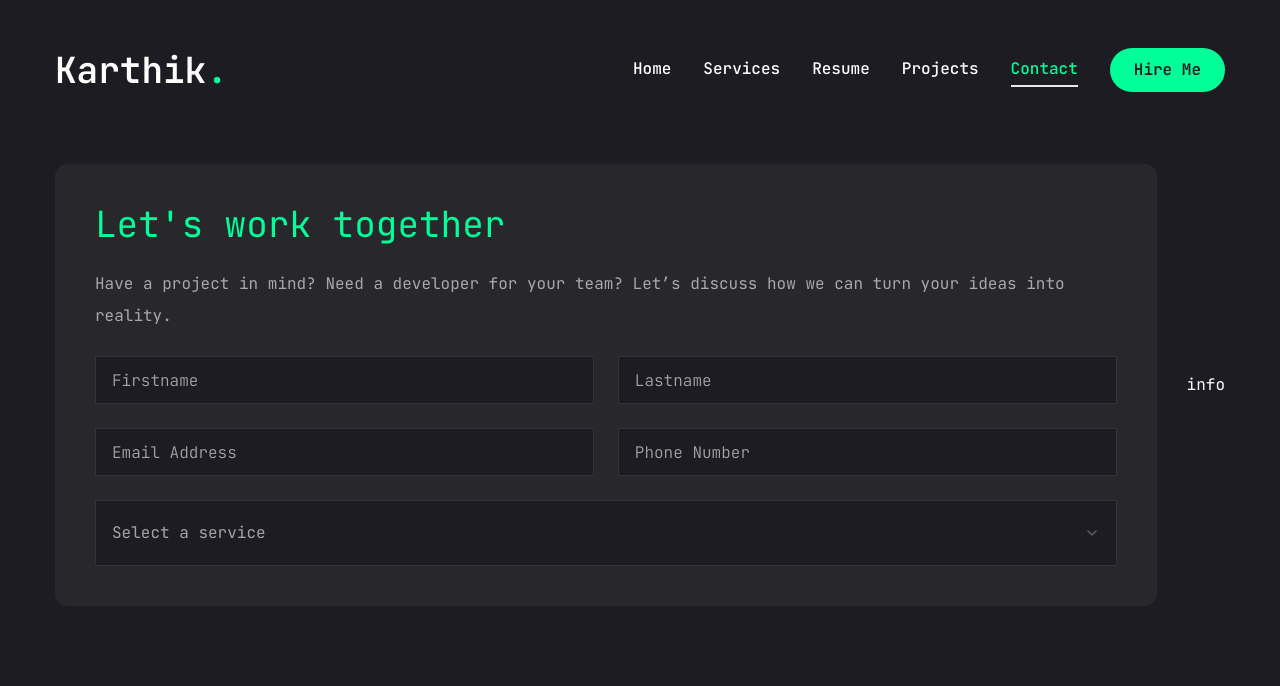
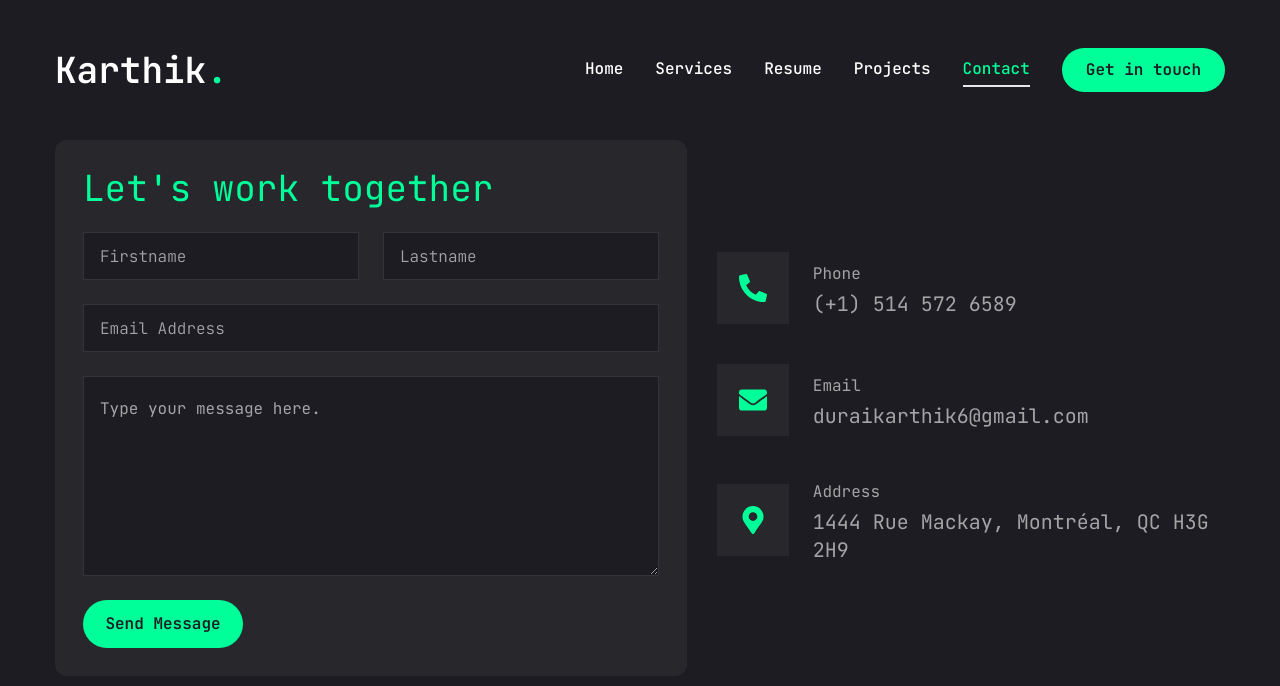
Before and after one commit to karthikdurai-kd/my-portfolio, a Next.js app: page /contact in a window 1280 px wide. Shown: the top 686 px of the page. Built offline with nearby package versions, Linux system fonts and the light colour scheme.

Commit message:
Completed Contact page UI and fixed navigation links

```diff
--- a/app/contact/page.jsx
+++ b/app/contact/page.jsx
@@ -3,6 +3,10 @@
 import { Button } from "@/components/ui/button";
 import { Input } from "@/components/ui/input";
 import { Textarea } from "@/components/ui/textarea";
+import { useRef } from "react";
+import emailjs from "emailjs-com";
+import { ToastContainer, toast } from "react-toastify"; // Ensure correct imports
+import "react-toastify/dist/ReactToastify.css"; // Import toastify styles
 
 import {
   Select,
@@ -24,61 +28,124 @@ const info = [
     icon: <FaPhoneAlt />,
     title: "Phone",
     description: "(+1) 514 572 6589",
+    link: "tel:+15145726589",
   },
   {
     icon: <FaEnvelope />,
     title: "Email",
     description: "duraikarthik6@gmail.com",
+    link: "mailto:duraikarthik6@gmail.com",
   },
   {
     icon: <FaMapMarkerAlt />,
     title: "Address",
     description: "1444 Rue Mackay, Montréal, QC H3G 2H9",
+    link: "https://www.google.com/maps?q=1444+Rue+Mackay,+Montréal,+QC+H3G+2H9",
   },
 ];
 
 const Contact = () => {
+  const form = useRef();
+
+  // handleSubmit event after user clicks send message button
+  const handleSubmit = (e) => {
+    e.preventDefault();
+
+    emailjs
+      .sendForm(
+        process.env.NEXT_PUBLIC_EMAILJS_SERVICE_ID,
+        process.env.NEXT_PUBLIC_EMAILJS_TEMPLATE_ID,
+        form.current,
+        process.env.NEXT_PUBLIC_EMAILJS_USER_ID
+      )
+      .then(
+        (result) => {
+          toast.success("Message sent successfully!"); // Using toast for success
+          console.log(result.text);
+        },
+        (error) => {
+          toast.error("Failed to send message. Please try again."); // Using toast for error
+          console.error(error.text);
+        }
+      );
+
+    // Optional: Reset form fields after submission
+    e.target.reset();
+  };
+
   return (
-    <motion.section className="py-6">
+    <motion.section>
       <div className="container mx-auto">
         <div className="flex flex-col xl:flex-row gap-[30px]">
           {/* Form */}
-          <div className="xl:h-[54%] order-2 xl:order-none">
-            <form className="flex flex-col gap-6 p-10 bg-[#27272c] rounded-xl">
+          <div className="xl:w-[54%] order-2 xl:order-none">
+            <form
+              ref={form}
+              onSubmit={handleSubmit}
+              className="flex flex-col gap-6 p-7 bg-[#27272c] rounded-xl"
+            >
               <h3 className="text-4xl text-accent">Let's work together</h3>
-              <p className="text-white/60">
-                Have a project in mind? Need a developer for your team? Let’s
-                discuss how we can turn your ideas into reality.
-              </p>
-              {/* input */}
               <div className="grid grid-cols-1 md:grid-cols-2 gap-6">
-                <Input type="firstname" placeholder="Firstname" />
-                <Input type="lastname" placeholder="Lastname" />
-                <Input type="email" placeholder="Email Address" />
-                <Input type="phone" placeholder="Phone Number" />
+                <Input
+                  name="firstname"
+                  type="text"
+                  placeholder="Firstname"
+                  required
+                />
+                <Input
+                  name="lastname"
+                  type="text"
+                  placeholder="Lastname"
+                  required
+                />
               </div>
-              {/* select */}
-              <Select>
-                <SelectTrigger className="w-full">
-                  <SelectValue placeholder="Select a service" />
-                </SelectTrigger>
-                <SelectContent>
-                  <SelectGroup>Select a service</SelectGroup>
-                  <SelectItem value="est">Web Development</SelectItem>
-                  <SelectItem value="cst">UI/UX Design</SelectItem>
-                  <SelectItem value="mst">
-                    Cloud Application Development
-                  </SelectItem>
-                </SelectContent>
-              </Select>
+              <Input
+                name="email"
+                type="email"
+                placeholder="Email Address"
+                required
+              />
+              <Textarea
+                name="message"
+                className="h-[200px]"
+                placeholder="Type your message here."
+                required
+              />
+              <Button type="submit" size="md" className="max-w-40 px-3 py-3">
+                Send Message
+              </Button>
             </form>
           </div>
           {/* Info */}
           <div className="flex-1 flex items-center xl:justify-end order-1 xl:order-none mb-8 xl:mb-0">
-            info
+            <ul className="flex flex-col gap-10">
+              {info.map((item, index) => (
+                <li key={index} className="flex items-center gap-6">
+                  <div className="w-[52px] h-[52px] xl:w-[72px] xl:h-[72px] bg-[#27272c] text-accent rounded-md flex items-center justify-center">
+                    <div className="text-[28px]">{item.icon}</div>
+                  </div>
+                  <div className="flex-1">
+                    <p className="text-white/60">{item.title}</p>
+                    <h3 className="text-xl">
+                      <a
+                        href={item.link}
+                        target={item.title === "Address" ? "_blank" : "_self"}
+                        rel="noopener noreferrer"
+                        className="text-white/60 hover:text-accent"
+                      >
+                        {item.description}
+                      </a>
+                    </h3>
+                  </div>
+                </li>
+              ))}
+            </ul>
           </div>
         </div>
       </div>
+
+      {/* Toast Container */}
+      <ToastContainer />
     </motion.section>
   );
 };
--- a/app/page.jsx
+++ b/app/page.jsx
@@ -20,19 +20,20 @@ const Home = () => {
               Technologies.
             </p>
             <div className="flex flex-col xl:flex-row items-center gap-8">
-              <Button
+              {/* Download CV Button not needed for now */}
+              {/* <Button
                 variant="outline"
                 size="lg"
                 className="uppercase flex items-center gap-2"
               >
                 <span>Download CV</span>
                 <FiDownload className="text-xl" />
-              </Button>
+              </Button> */}
               <div className="mb-8 xl:mb-0">
                 {/* Adding Social Links icom component */}
                 <Social
                   containerStyles="flex gap-4"
-                  iconStyles="w-12 h-12 border-accent rounded-full flex justify-center items-center text-accent text-base hover:bg-accent hover:text-primary hover:transition-all duration-500 "
+                  iconStyles="w-16 h-16 border-2 border-accent rounded-full flex justify-center items-center text-accent text-base hover:bg-accent hover:text-primary hover:border-accent hover:transition-all duration-500"
                 />
               </div>
             </div>
--- a/components/Header.jsx
+++ b/components/Header.jsx
@@ -19,8 +19,8 @@ const Header = () => {
         {/* Desktop Nav and Hire Me button */}
         <div className="hidden xl:flex items-center gap-8">
           <Nav />
-          <Link href="/contact">
-            <Button>Hire Me</Button>
+          <Link href="mailto:duraikarthik6@gmail.com">
+            <Button>Get in touch</Button>
           </Link>
         </div>
 
--- a/components/Social.jsx
+++ b/components/Social.jsx
@@ -5,11 +5,11 @@ import { FaGithub, FaLinkedin } from "react-icons/fa";
 const socials = [
   {
     icon: <FaGithub />,
-    path: "",
+    path: "https://github.com/karthikdurai-kd",
   },
   {
     icon: <FaLinkedin />,
-    path: "",
+    path: "https://www.linkedin.com/in/karthikdurai98/",
   },
 ];
 
--- a/components/ui/textarea.jsx
+++ b/components/ui/textarea.jsx
@@ -1,18 +1,19 @@
-import * as React from "react"
+import * as React from "react";
 
-import { cn } from "@/lib/utils"
+import { cn } from "@/lib/utils";
 
 const Textarea = React.forwardRef(({ className, ...props }, ref) => {
   return (
-    (<textarea
+    <textarea
       className={cn(
-        "flex min-h-[80px] w-full rounded-md border border-slate-200 bg-white px-3 py-2 text-base ring-offset-white placeholder:text-slate-500 focus-visible:outline-none focus-visible:ring-2 focus-visible:ring-slate-950 focus-visible:ring-offset-2 disabled:cursor-not-allowed disabled:opacity-50 md:text-sm dark:border-slate-800 dark:bg-slate-950 dark:ring-offset-slate-950 dark:placeholder:text-slate-400 dark:focus-visible:ring-slate-300",
+        "flex min-h-[80px] w-full rounded-md border border-white/10 bg-primary px-4 py-5 text-base placeholder:text-white/60 focus-visible:outline-none focus-visible:ring-1 focus-visible:ring-accent focus-visible:ring-offset-0 disabled:cursor-not-allowed disabled:opacity-50",
         className
       )}
       ref={ref}
-      {...props} />)
+      {...props}
+    />
   );
-})
-Textarea.displayName = "Textarea"
+});
+Textarea.displayName = "Textarea";
 
-export { Textarea }
+export { Textarea };
--- a/package.json
+++ b/package.json
@@ -17,6 +17,7 @@
     "@radix-ui/react-tooltip": "^1.1.4",
     "class-variance-authority": "^0.7.1",
     "clsx": "^2.1.1",
+    "emailjs-com": "^3.2.0",
     "framer-motion": "^11.14.4",
     "lucide-react": "^0.468.0",
     "next": "15.1.0",
@@ -25,6 +26,7 @@
     "react-dom": "^19.0.0",
     "react-icons": "^5.4.0",
     "react-simple-icons": "^1.0.0-beta.5",
+    "react-toastify": "^11.0.2",
     "swiper": "^11.1.15",
     "tailwind-merge": "^2.5.5",
     "tailwindcss-animate": "^1.0.7"
```
Also changed, not shown: 2 other files (tests, documents, lock files or other folders).
